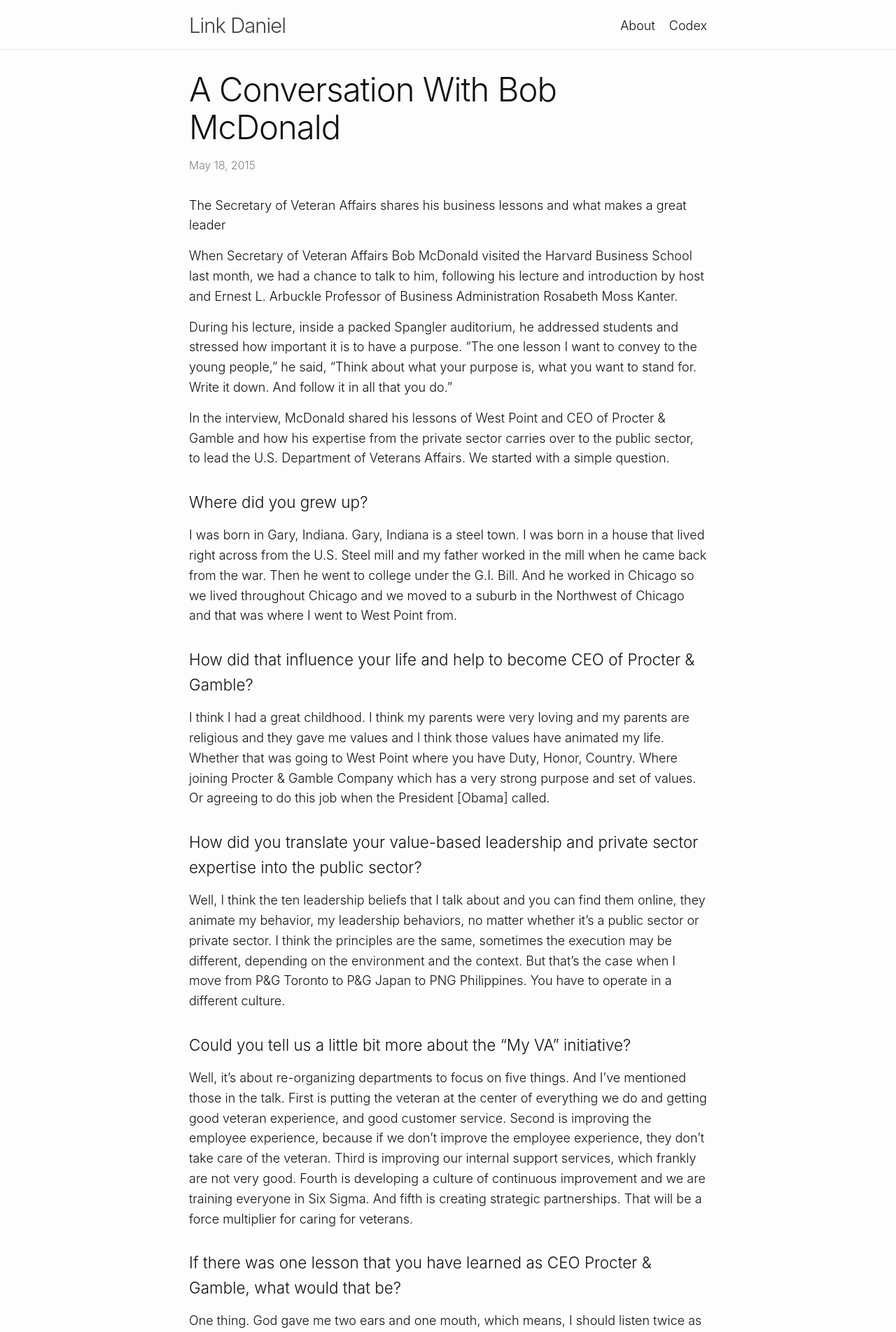
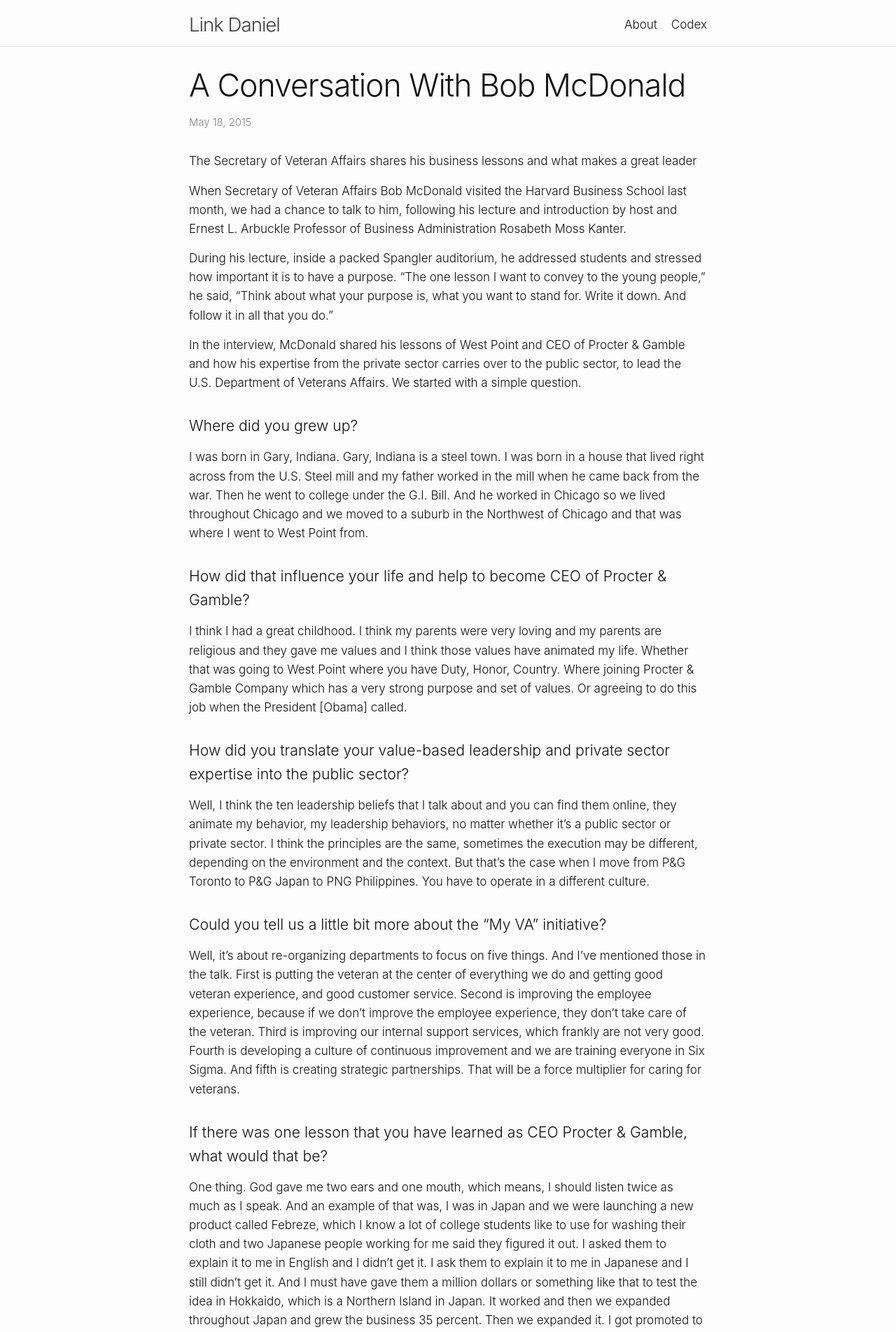
Before and after one commit to link-daniel/link.github.io, a Jekyll site: the page built from bobmcdonald.md, in a window 1280 px wide. Shown: the top 1904 px of the page at 70% size. Built offline with Jekyll 4.4.1, drawn with Linux system fonts in a browser that asks for light colours.

Commit message:
Update initialize.scss

```diff
--- a/_sass/minima/initialize.scss
+++ b/_sass/minima/initialize.scss
@@ -4,8 +4,8 @@
 
 $base-font-family: -apple-system, system-ui, BlinkMacSystemFont, "Segoe UI", "Segoe UI Symbol", "Segoe UI Emoji", "Apple Color Emoji", Roboto, Helvetica, Arial, sans-serif !default;
 $code-font-family: "Menlo", "Inconsolata", "Consolas", "Roboto Mono", "Ubuntu Mono", "Liberation Mono", "Courier New", monospace;
-$base-font-size:   18px !default;
-$base-font-weight: 300 !default;
+$base-font-size:   17px !default;
+$base-font-weight: 360 !default;
 $small-font-size:  $base-font-size * 0.875 !default;
 $base-line-height: 1.6 !default;
 
```
